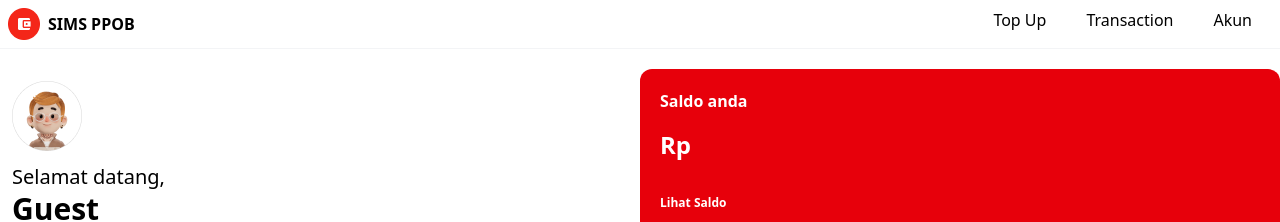
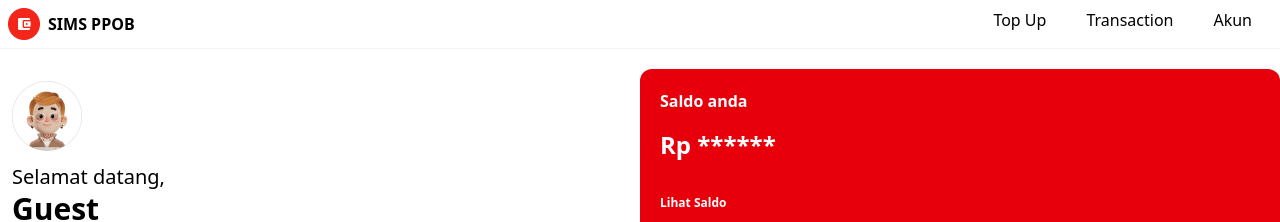
Before and after one commit to agungshndy/sims-ppob, a React (Vite) app: page /sims-ppob/home in a window 1280 px wide. Shown: the top 222 px of the page. Built offline with nearby package versions, Linux system fonts and the light colour scheme.

Commit message:
account balance minor changes

```diff
--- a/src/components/Home.jsx
+++ b/src/components/Home.jsx
@@ -18,7 +18,7 @@ import Banner3 from '../assets/Banner 3.png'
 import Banner4 from '../assets/Banner 4.png'
 import Banner5 from '../assets/Banner 5.png'
 import { useNavigate, Link } from 'react-router-dom'
-import { useContext } from 'react';
+import { useContext, useState } from 'react';
 import { UserContext } from '../contexts/UserContext'
 
 const Home = ()=> {
@@ -26,6 +26,8 @@ const Home = ()=> {
   const navigate = useNavigate()
 
   const { user } = useContext(UserContext);
+
+  const [ showBalance, setShowBalance ] = useState(false);
 
   return (
  <div id='home' className='container mx-auto'>
@@ -52,8 +54,10 @@ const Home = ()=> {
         </div>
         <div className='p-5 text-white font-semibold bg-red-600 rounded-xl'>
           <h1 className='mb-4'>Saldo anda</h1>
-          <p className='text-2xl mb-7'>Rp</p>
-          <button className='hover:cursor-pointer text-xs'>Lihat Saldo</button>
+          <p className='text-2xl mb-7'>{showBalance ? `Rp ${user ? user.balance : '0'}` : "Rp ******"}</p>
+          <button className='hover:cursor-pointer text-xs'
+          onClick={()=> setShowBalance(!showBalance)}
+          >{showBalance ? 'Sembunyikan Saldo' : 'Lihat Saldo'}</button>
         </div>
     </div>
     <div className='feature grid grid-cols-12 justify-items-center mt-10'>
```
